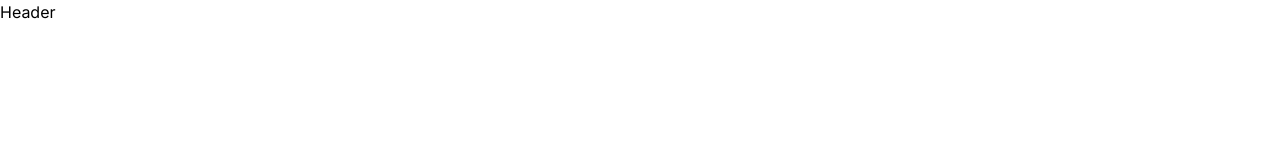
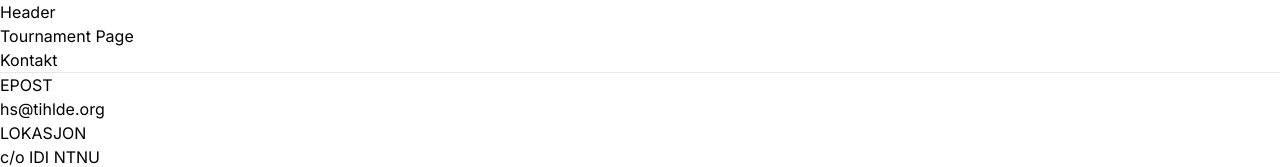
Before and after one commit to TIHLDE/Blitzed, a Next.js app: page /tournament in a window 1280 px wide. Before the commit this address had no page. Shown: the top 167 px of the page. Built offline with nearby package versions, Linux system fonts and the light colour scheme.

Commit message:
Nice packages

```diff
--- /dev/null
+++ b/app/tournament/page.tsx
@@ -0,0 +1,3 @@
+export default function TournamentPage() {
+  return <div>Tournament Page</div>;
+}
--- a/package.json
+++ b/package.json
@@ -25,11 +25,13 @@
     "axios": "^1.5.1",
     "clsx": "^2.0.0",
     "cookie": "^0.5.0",
+    "formik": "^2.4.5",
     "js-cookie": "^3.0.5",
     "next": "13.5.4",
     "react": "^18",
     "react-dom": "^18",
-    "tailwind-merge": "^2.0.0"
+    "tailwind-merge": "^2.0.0",
+    "yup": "^1.3.2"
   },
   "devDependencies": {
     "@types/node": "^20",
```
Also changed, not shown: 1 other file (tests, documents, lock files or other folders).
